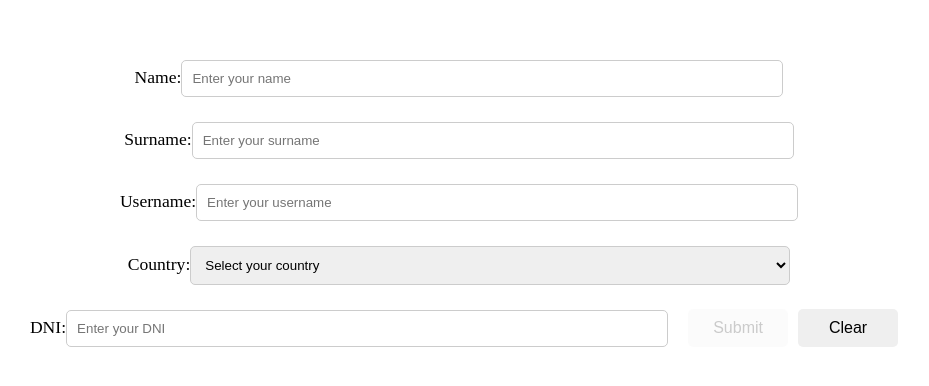
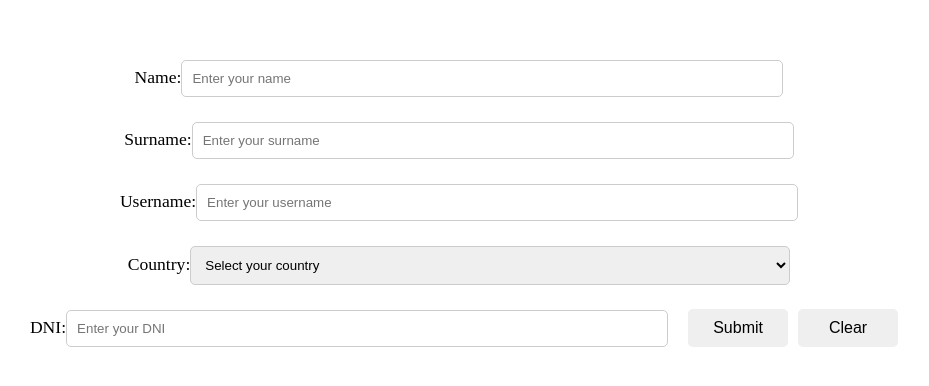
Before and after one commit to plum-bee/Forms, a React (Vite) app: page / in a window 1280 px wide. Shown: the top 386 px of the page, without its empty margins (181-1110 px from the left). Built offline with nearby package versions, Linux system fonts and the light colour scheme.

Commit message:
on submit data submited is shown

```diff
--- a/src/App.jsx
+++ b/src/App.jsx
@@ -1,8 +1,22 @@
 import './App.css'
+import { useState } from 'react'
 import Form from './components/Form.jsx'
+import SubmittedForm from './components/SubmittedForm'
 
 function App () {
-  return <Form />
+  const [submittedData, setSubmittedData] = useState(null)
+  const handleSubmit = formData => {
+    setSubmittedData(formData)
+  }
+  return (
+    <div>
+      {submittedData ? (
+        <SubmittedForm formData={submittedData} />
+      ) : (
+        <Form onSubmit={handleSubmit} />
+      )}
+    </div>
+  )
 }
 
 export default App
--- a/src/components/Form.jsx
+++ b/src/components/Form.jsx
@@ -5,7 +5,7 @@ import SelectField from './SelectField'
 import Button from './Button'
 import validators from '../utils/validators'
 
-function Form () {
+function Form ({ onSubmit }) {
   const initialData = {
     name: '',
     surname: '',
@@ -16,15 +16,13 @@ function Form () {
 
   const availableCountries = ['SPAIN', 'ARGENTINA']
 
-  const {
-    formData,
-    formErrors,
-    handleChange,
-    handleBlur,
-    handleSubmit,
-    handleClear
-  } = useForm(initialData, validators.validate)
+  const { formData, formErrors, handleChange, handleBlur, handleClear } =
+    useForm(initialData, validators.validate)
 
+  const handleSubmit = event => {
+    event.preventDefault()
+    onSubmit(formData)
+  }
   return (
     <form>
       <InputField
@@ -83,7 +81,7 @@ function Form () {
         error={formErrors.dni}
       />
 
-      <Button buttonName='Submit' onClick={handleSubmit} isDisabled />
+      <Button buttonName='Submit' onClick={handleSubmit} />
 
       <Button buttonName='Clear' onClick={handleClear} />
     </form>
--- a/src/hooks/useForm.js
+++ b/src/hooks/useForm.js
@@ -33,20 +33,12 @@ function useForm (initialData, validate) {
     setFormData(initialData)
   }
 
-  const handleSubmit = event => {
-    event.preventDefault()
-    const formDataString = JSON.stringify(formData, null, 2)
-    const newWindow = window.open('', '_blank')
-    newWindow.document.write(`<pre>${formDataString}</pre>`)
-  }
-
   return {
     formData,
     formErrors,
     handleChange,
     handleBlur,
-    handleClear,
-    handleSubmit
+    handleClear
   }
 }
 
```
